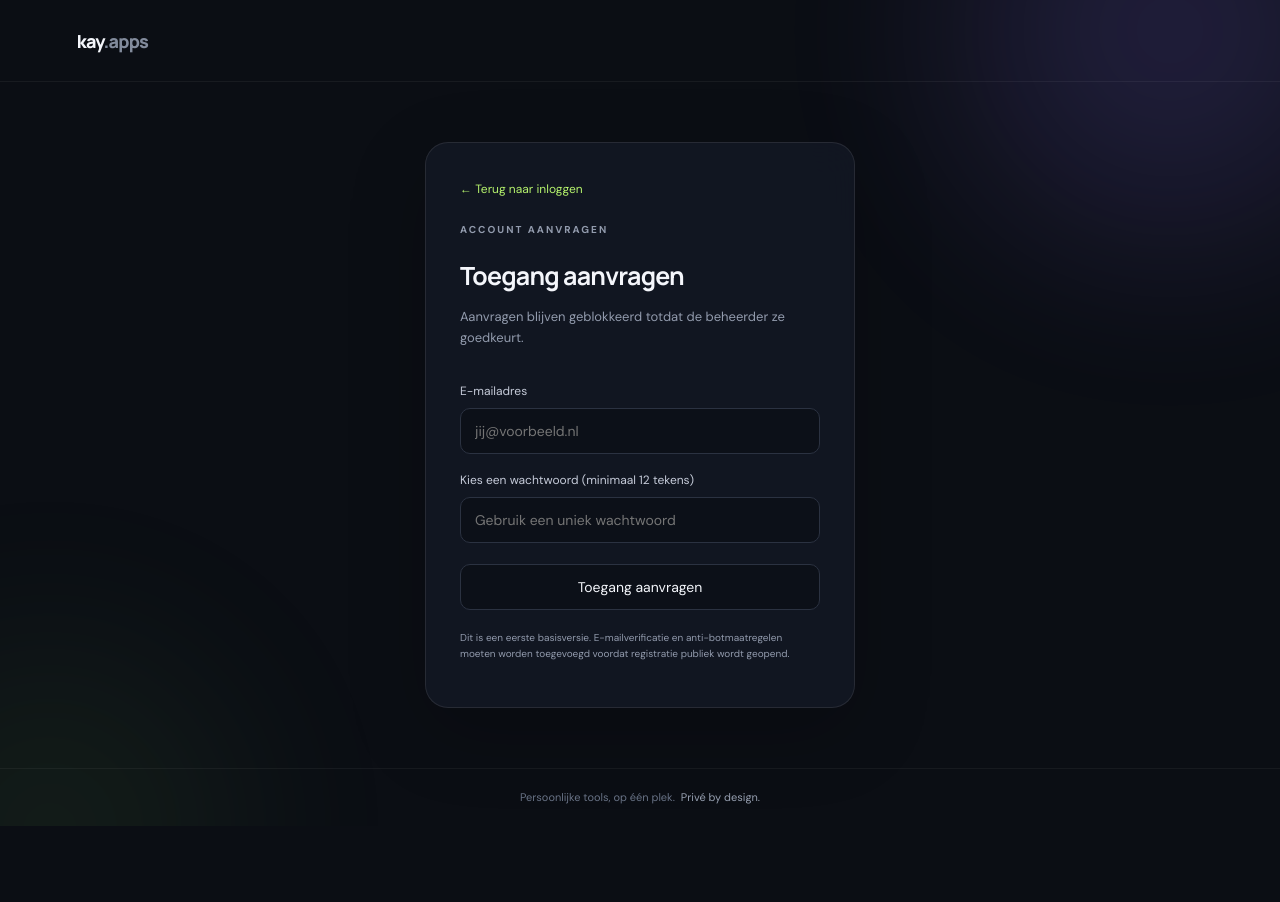
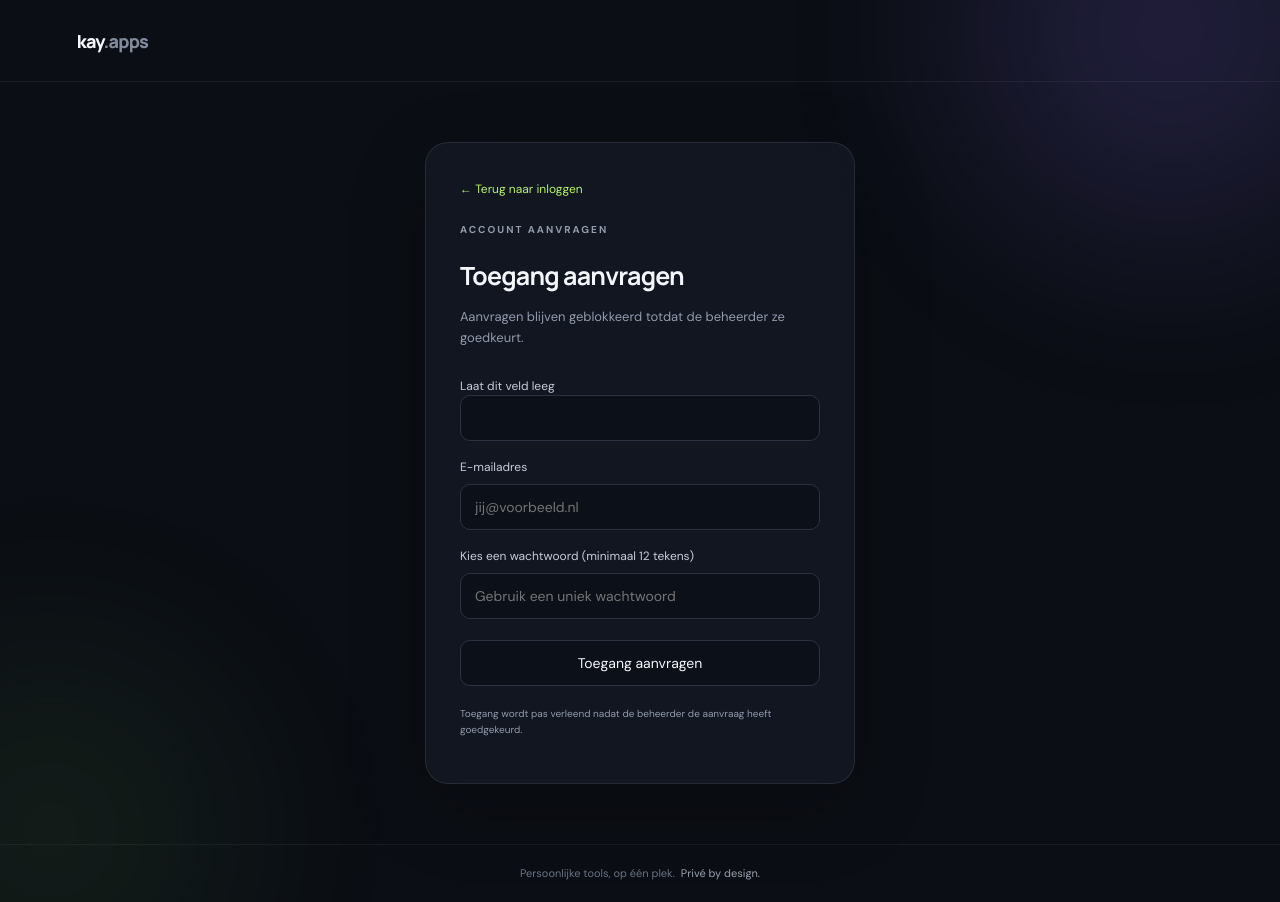
Before and after one commit to kay-smits-in-front/apps, a Flask app: page /request-access in a window 1280 px wide. Before the commit the page ends 826 px from the top, so only its background shows below. Run offline with Flask 3, Linux system fonts and the light colour scheme.

Commit message:
Add bot honeypot and Turnstile to access requests

```diff
--- a/templates/request_access.html
+++ b/templates/request_access.html
@@ -8,13 +8,23 @@
     <p class="muted">Aanvragen blijven geblokkeerd totdat de beheerder ze goedkeurt.</p>
     <form method="post" class="form">
       {{ form.hidden_tag() }}
+      <div class="bot-trap" aria-hidden="true">
+        <label for="website">Laat dit veld leeg</label>
+        <input id="website" name="website" type="text" tabindex="-1" autocomplete="off">
+      </div>
       {{ form.email.label }}{{ form.email(placeholder="jij@voorbeeld.nl", autocomplete="email") }}
       {% for error in form.email.errors %}<small class="field-error">{{ error }}</small>{% endfor %}
       {{ form.password.label }}{{ form.password(placeholder="Gebruik een uniek wachtwoord", autocomplete="new-password") }}
       {% for error in form.password.errors %}<small class="field-error">{{ error }}</small>{% endfor %}
+      {% if turnstile_site_key %}
+      <div class="cf-turnstile" data-sitekey="{{ turnstile_site_key }}" data-theme="dark"></div>
+      <script src="https://challenges.cloudflare.com/turnstile/v0/api.js" async defer></script>
+      {% elif config.get('APP_ENV') == 'production' %}
+      <p class="muted">Aanvragen zijn tijdelijk niet beschikbaar.</p>
+      {% endif %}
       {{ form.submit(class_="primary-button") }}
     </form>
-    <p class="tiny muted">Dit is een eerste basisversie. E-mailverificatie en anti-botmaatregelen moeten worden toegevoegd voordat registratie publiek wordt geopend.</p>
+    <p class="tiny muted">Toegang wordt pas verleend nadat de beheerder de aanvraag heeft goedgekeurd.</p>
   </div>
 </section>
 {% endblock %}
```
